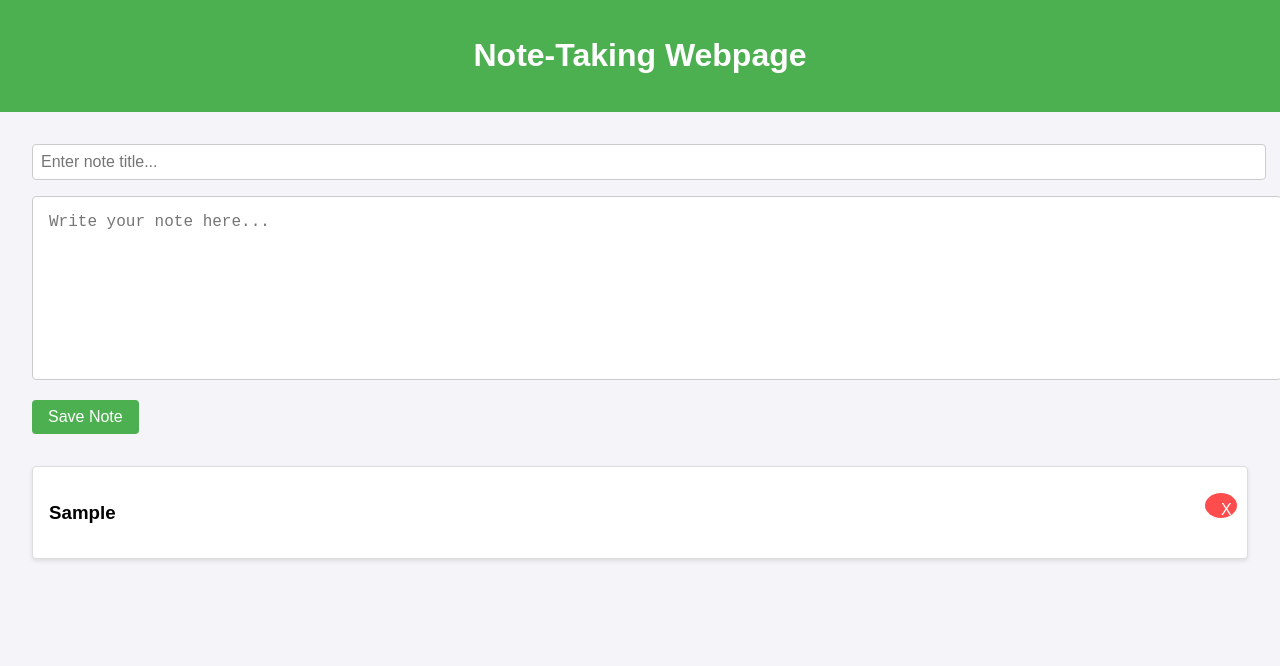
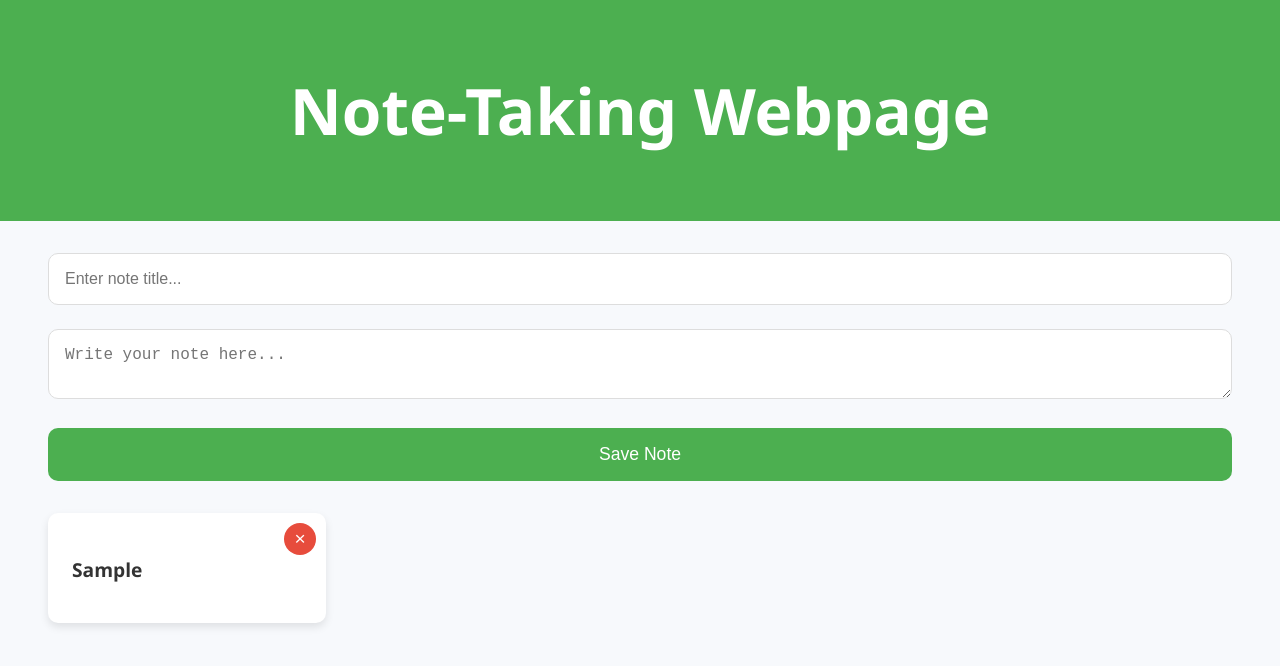
Before and after one commit to POITD/25, a plain HTML site: page index.html in a window 1280 px wide. Both pictures are taken after typing "Sample", "Sample" into the empty fields and a click on the button "Save Note". Drawn offline with Linux system fonts and the light colour scheme.

Commit message:
Update index.html

```diff
--- a/index.html
+++ b/index.html
@@ -6,68 +6,106 @@
     <title>Note-Taking Webpage</title>
     <style>
         body {
-            font-family: Arial, sans-serif;
+            font-family: 'Segoe UI', Tahoma, Geneva, Verdana, sans-serif;
             margin: 0;
             padding: 0;
-            background-color: #f4f4f9;
+            background-color: #f7f9fc;
+            color: #333;
         }
         header {
             background-color: #4CAF50;
             color: white;
             text-align: center;
-            padding: 1rem 0;
+            padding: 1.5rem 0;
+            font-size: 2rem;
+            font-weight: 600;
         }
         main {
-            padding: 2rem;
+            padding: 2rem 3rem;
         }
-        textarea {
+        textarea, input[type="text"] {
             width: 100%;
-            height: 150px;
             padding: 1rem;
-            border: 1px solid #ccc;
-            border-radius: 4px;
-            font-size: 16px;
-            resize: none;
-        }
-        input[type="text"] {
-            width: 100%;
-            padding: 0.5rem;
-            border: 1px solid #ccc;
-            border-radius: 4px;
-            font-size: 16px;
-            margin-bottom: 1rem;
+            font-size: 1rem;
+            border: 1px solid #ddd;
+            border-radius: 10px;
+            margin-bottom: 1.5rem;
+            box-sizing: border-box;
         }
         button {
-            display: block;
-            margin: 1rem 0;
-            padding: 0.5rem 1rem;
+            width: 100%;
+            padding: 1rem;
             background-color: #4CAF50;
             color: white;
             border: none;
-            border-radius: 4px;
+            border-radius: 10px;
+            font-size: 1.1rem;
             cursor: pointer;
-            font-size: 16px;
+            transition: background-color 0.3s;
         }
         button:hover {
             background-color: #45a049;
         }
         .notes {
             margin-top: 2rem;
+            display: grid;
+            gap: 1.5rem;
+            grid-template-columns: repeat(auto-fill, minmax(250px, 1fr));
         }
         .note {
-            background-color: #fff;
-            padding: 1rem;
-            margin-bottom: 1rem;
-            border: 1px solid #ddd;
-            border-radius: 4px;
-            box-shadow: 0 2px 4px rgba(0, 0, 0, 0.1);
+            background-color: #ffffff;
+            padding: 1.5rem;
+            border-radius: 10px;
+            box-shadow: 0 4px 8px rgba(0, 0, 0, 0.1);
             cursor: pointer;
+            position: relative;
             transition: transform 0.2s, box-shadow 0.2s;
-            position: relative;
+            display: flex;
+            flex-direction: column;
+            justify-content: space-between;
         }
         .note:hover {
-            transform: scale(1.02);
-            box-shadow: 0 4px 8px rgba(0, 0, 0, 0.2);
+            transform: translateY(-5px);
+            box-shadow: 0 8px 16px rgba(0, 0, 0, 0.2);
+        }
+        .note h3 {
+            font-size: 1.2rem;
+            font-weight: 600;
+            margin-bottom: 1rem;
+            color: #333;
+            text-overflow: ellipsis;
+            white-space: nowrap;
+            overflow: hidden;
+        }
+        .note p {
+            font-size: 1rem;
+            color: #555;
+            line-height: 1.6;
+            margin-bottom: 1rem;
+            display: -webkit-box;
+            -webkit-box-orient: vertical;
+            -webkit-line-clamp: 4;
+            overflow: hidden;
+        }
+        .delete-btn {
+            position: absolute;
+            top: 10px;
+            right: 10px;
+            width: 30px;
+            height: 30px;
+            background-color: #e74c3c;
+            color: white;
+            border: none;
+            border-radius: 50%;
+            font-size: 1.2rem;
+            display: flex;
+            align-items: center;
+            justify-content: center;
+            cursor: pointer;
+            transition: background-color 0.3s;
+        }
+        .delete-btn:hover {
+            background-color: #c0392b;
         }
         .note-expanded {
             position: fixed;
@@ -76,13 +114,15 @@
             transform: translate(-50%, -50%);
             z-index: 1000;
             width: 80%;
-            max-width: 1200px;
+            max-width: 900px;
             background-color: #fff;
-            box-shadow: 0 8px 16px rgba(0, 0, 0, 0.3);
+            box-shadow: 0 8px 16px rgba(0, 0, 0, 0.2);
             padding: 2rem;
-            border-radius: 8px;
+            border-radius: 15px;
             transition: none;
             overflow: auto;
+            max-height: 80%;
+            box-sizing: border-box;
         }
         .overlay {
             position: fixed;
@@ -92,22 +132,6 @@
             height: 100%;
             background-color: rgba(0, 0, 0, 0.5);
             z-index: 999;
-        }
-        .delete-btn {
-            position: absolute;
-            top: 10px;
-            right: 10px;
-            background-color: #ff4d4d;
-            color: white;
-            border: none;
-            border-radius: 50%;
-            width: 25px;
-            height: 25px;
-            text-align: center;
-            cursor: pointer;
-        }
-        .delete-btn:hover {
-            background-color: #ff1a1a;
         }
     </style>
 </head>
@@ -149,7 +173,7 @@
                 // Add delete button to the note
                 const deleteButton = document.createElement('button');
                 deleteButton.className = 'delete-btn';
-                deleteButton.textContent = 'X';
+                deleteButton.textContent = '×';
                 deleteButton.onclick = function(event) {
                     event.stopPropagation();
                     deleteNote(note, noteTitle);
@@ -238,7 +262,7 @@
                 // Add delete button to the note
                 const deleteButton = document.createElement('button');
                 deleteButton.className = 'delete-btn';
-                deleteButton.textContent = 'X';
+                deleteButton.textContent = '×';
                 deleteButton.onclick = function(event) {
                     event.stopPropagation();
                     deleteNote(noteElement, note.title);
```
